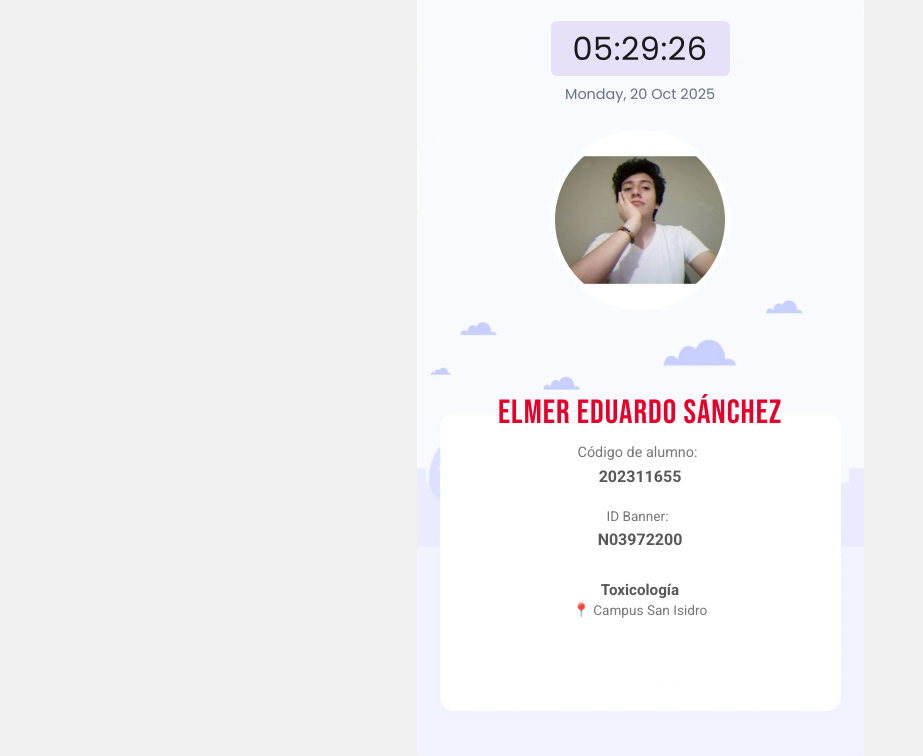
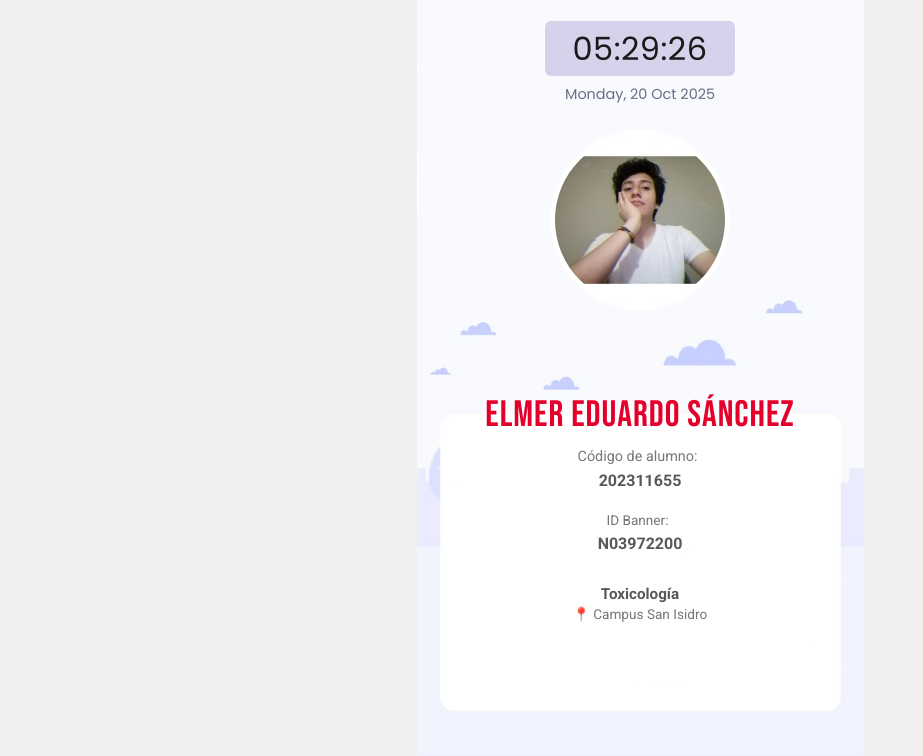
Before and after one commit to ArianaDelCarpio/mi-upc, a website: page index.html in a window 1280 px wide. Shown: the part 44-800 px from the top of the page, without its empty margins (0-923 px from the left). Drawn offline with Linux system fonts and the light colour scheme.

Commit message:
Adjust background position, increase reloj-container width, and enhance font size for improved layout and visibility

```diff
--- a/index.html
+++ b/index.html
@@ -26,7 +26,7 @@
 body {
     background-image: url('fondo-nubes.png');
     background-size: contain;
-    background-position: center center;
+    background-position: center top;
     background-repeat: no-repeat;
     background-attachment: fixed;
     background-color: #f0f0f0;
@@ -81,11 +81,11 @@ body {
 /* 3. El Reloj Digital (Recuadro Violeta) */
 #reloj-container {
   margin-top: 10px;
-  width: 155px;
+  width: 170px;
   margin-left: 0;
-    margin-right: 0;
-  padding: 10px 12px; /* Mantiene el padding estrecho */
-  background-color: #e6e0f8; /* Sólido */
+  margin-right: 0;
+  padding: 10px 10px; /* Mantiene el padding estrecho */
+  background-color: #d8d1ec; /* Sólido */
   border-radius: 6px;
   text-align: center;
   color: #1a1a1a;
@@ -154,7 +154,7 @@ body {
 
 /* Nombre (El más grande, rojo) */
 #nombre {
-    font-size: 2.1rem;
+    font-size: 2.3rem;
     font-weight: 400;
     color: #e5002b;
     margin-bottom: 12px; /* Reducido */
```
